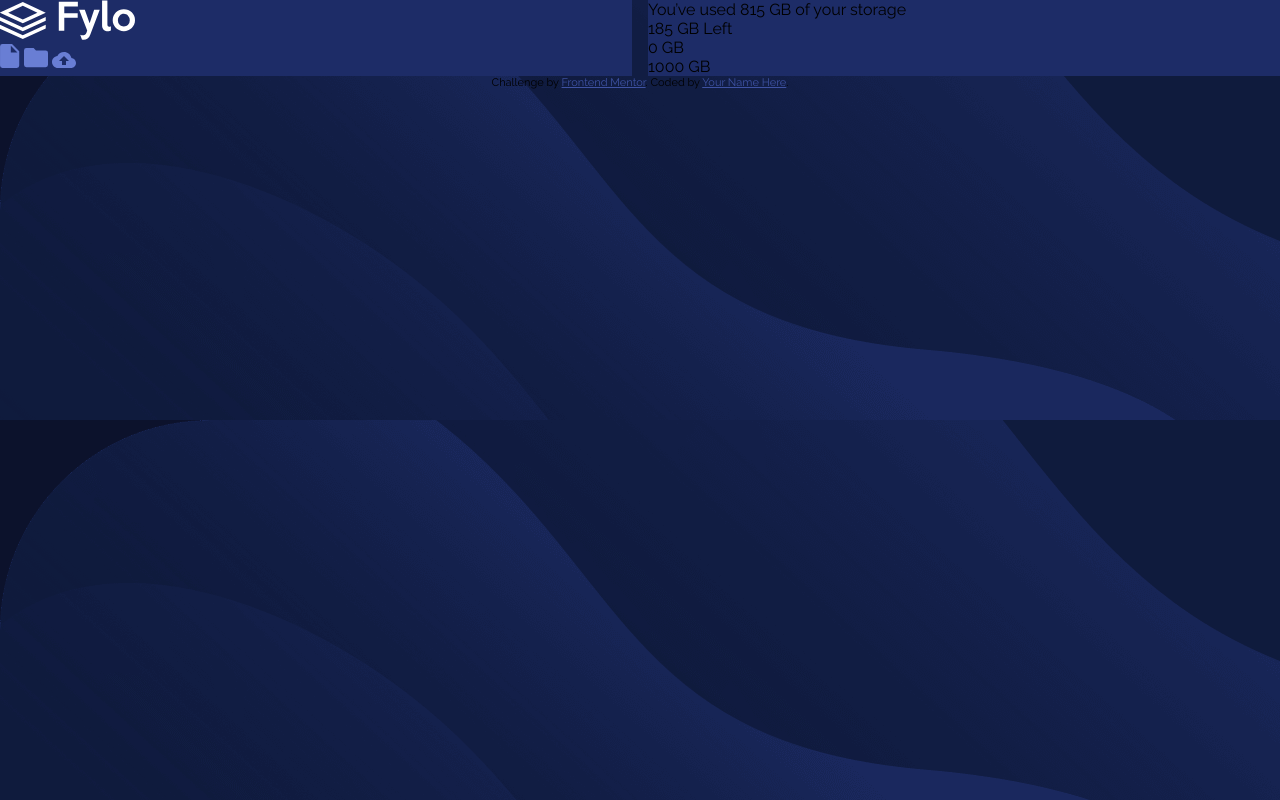
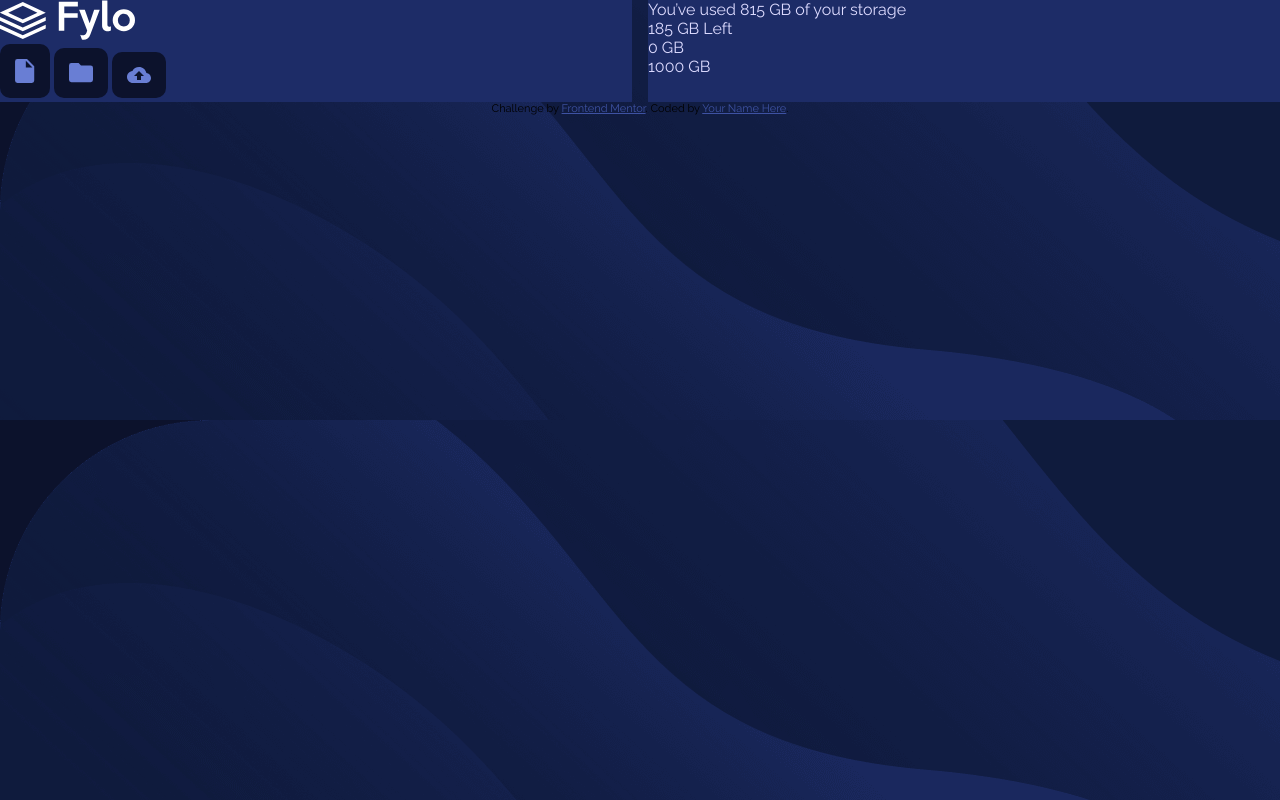
Before and after one commit to ks9927/Fylo-Data, a plain HTML site: page docs/index.html in a window 1280 px wide. Drawn offline with Linux system fonts and the light colour scheme.

Commit message:
same as last committ

```diff
--- a/docs/styles.css
+++ b/docs/styles.css
@@ -48,6 +48,13 @@ body {
 
 .storage-container {
   grid-area: storage;
+  color: var(--pale-blue);
+}
+
+.fylo-icons > * {
+  background-color: var(--v-dark-blue);
+  padding: 15px;
+  border-radius: 10px;
 }
 
 
```
